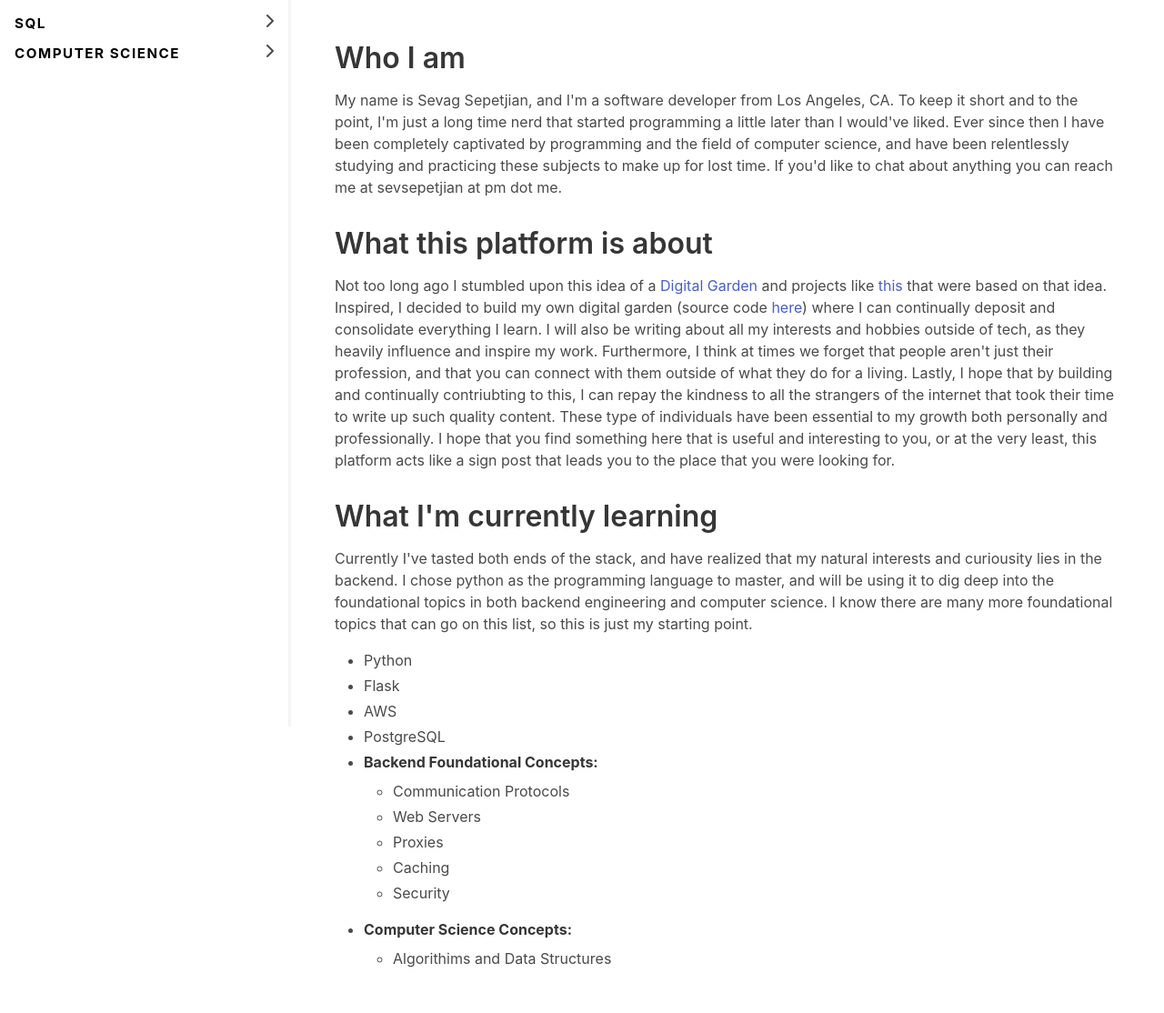
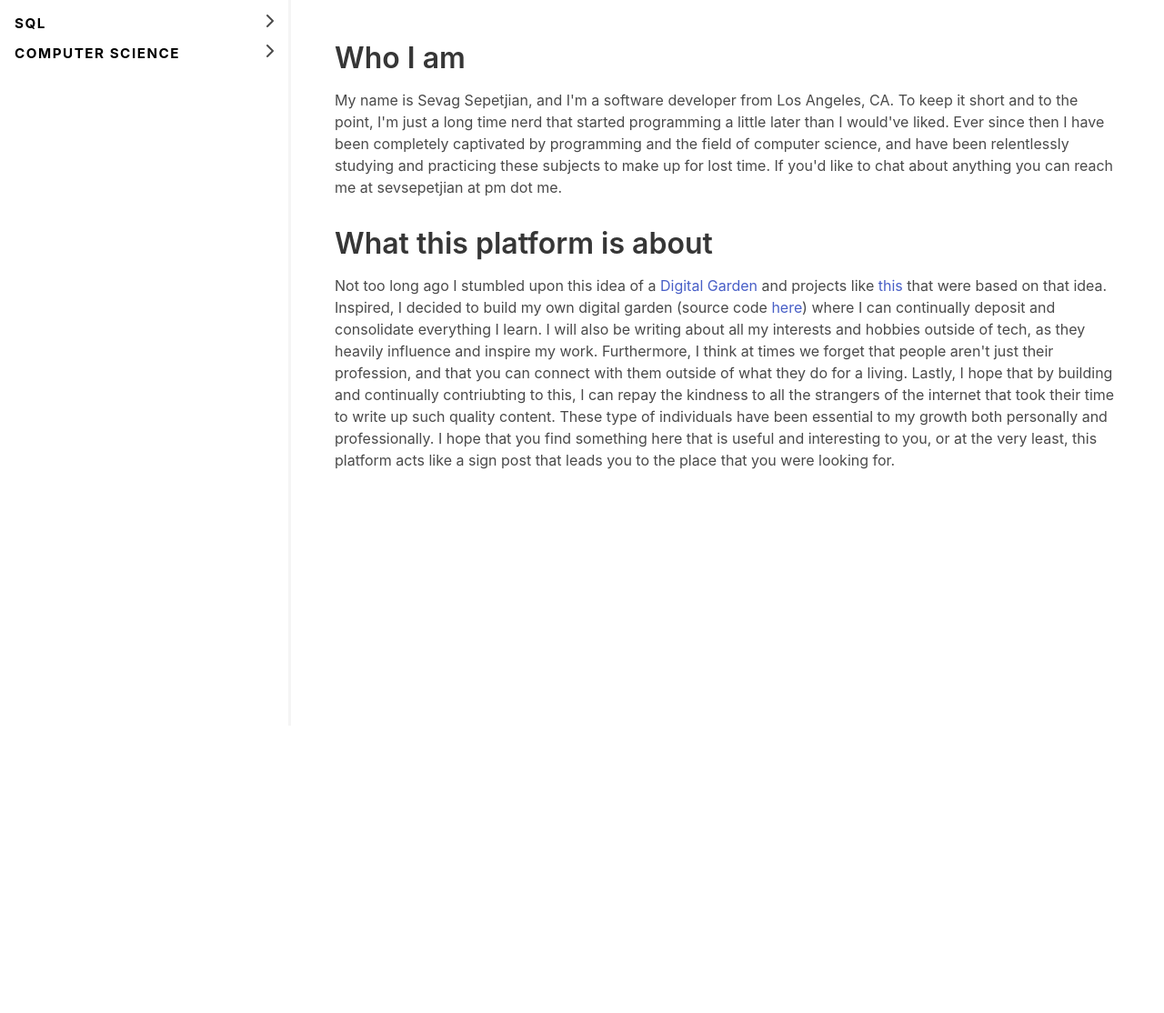
Before and after one commit to sevsepetjian/knowledge-base, a Flask app: page / in a window 1280 px wide. Shown: the part 54-1168 px from the top of the page at 91% size. After the commit the page ends 570 px from the top, so only its background shows below. Run offline with Flask 2, Linux system fonts and the light colour scheme; some libraries are stand-ins or nearby versions.

Commit message:
[1] Removed what Im currently learning section from home page. [2] Added more content to algos ch 03.

```diff
--- a/templates/index.html
+++ b/templates/index.html
@@ -9,26 +9,6 @@
             <p>My name is Sevag Sepetjian, and I'm a software developer from Los Angeles, CA. To keep it short and to the point, I'm just a long time nerd that started programming a little later than I would've liked. Ever since then I have been completely captivated by programming and the field of computer science, and have been relentlessly studying and practicing these subjects to make up for lost time. If you'd like to chat about anything you can reach me at sevsepetjian at pm dot me.</p>
             <h1>What this platform is about</h1>
             <p>Not too long ago I stumbled upon this idea of a <a href="https://joelhooks.com/digital-garden" target="__blank">Digital Garden</a> and projects like <a href="https://wiki.nikitavoloboev.xyz/" target="__blank">this</a> that were based on that idea. Inspired, I decided to build my own digital garden (source code <a href="https://github.com/sevsepetjian/knowledge-base" target="__blank">here</a>) where I can continually deposit and consolidate everything I learn. I will also be writing about all my interests and hobbies outside of tech, as they heavily influence and inspire my work. Furthermore, I think at times we forget that people aren't just their profession, and that you can connect with them outside of what they do for a living. Lastly, I hope that by building and continually contriubting to this, I can repay the kindness to all the strangers of the internet that took their time to write up such quality content. These type of individuals have been essential to my growth both personally and professionally. I hope that you find something here that is useful and interesting to you, or at the very least, this platform acts like a sign post that leads you to the place that you were looking for.</p>
-            <h1>What I'm currently learning</h1>
-            <p>Currently I've tasted both ends of the stack, and have realized that my natural interests and curiousity lies in the backend. I chose python as the programming language to master, and will be using it to dig deep into the foundational topics in both backend engineering and computer science. I know there are many more foundational topics that can go on this list, so this is just my starting point.</p>
-            <ul>
-                <li>Python</li>
-                <li>Flask</li>
-                <li>AWS</li>
-                <li>PostgreSQL</li>
-                <li><strong>Backend Foundational Concepts:</strong></li>
-                <ul>
-                    <li>Communication Protocols</li>
-                    <li>Web Servers</li>
-                    <li>Proxies</li>
-                    <li>Caching</li>
-                    <li>Security</li>
-                </ul>
-                <li><strong>Computer Science Concepts:</strong></li>
-                <ul>
-                    <li>Algorithims and Data Structures</li>
-                </ul>
-            </ul>
         </div>
     </div>
 </section>
```
Also changed, not shown: categories/computer-science/algorithms-and-data-structures/the-algorithm-design-manual/03-data-structures.md (+15 -0 lines).
